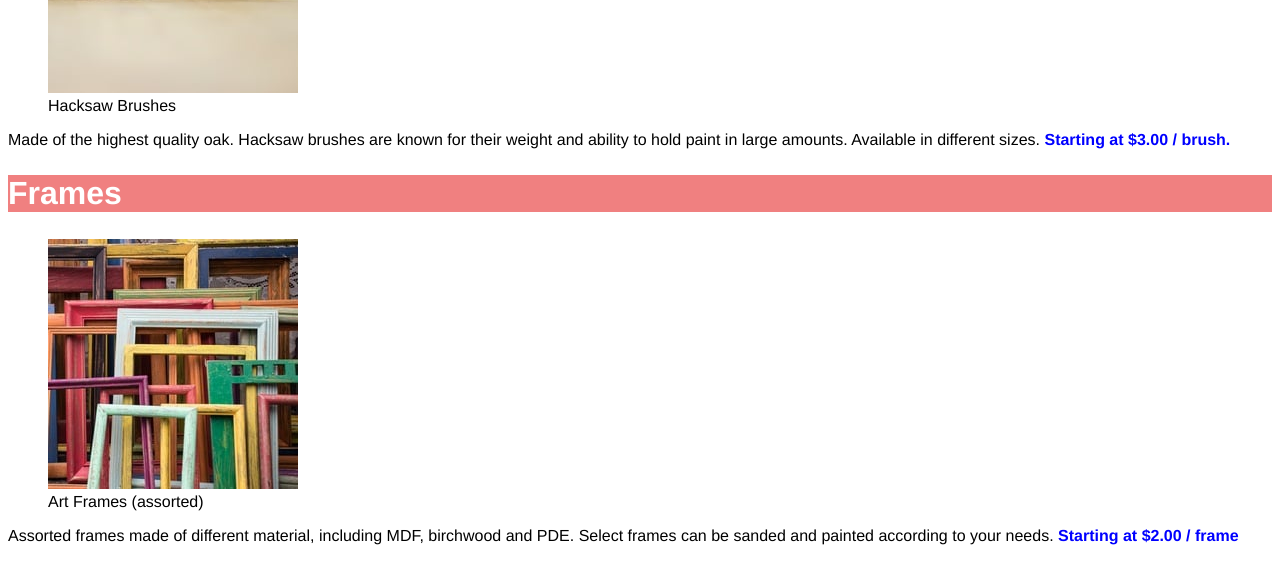
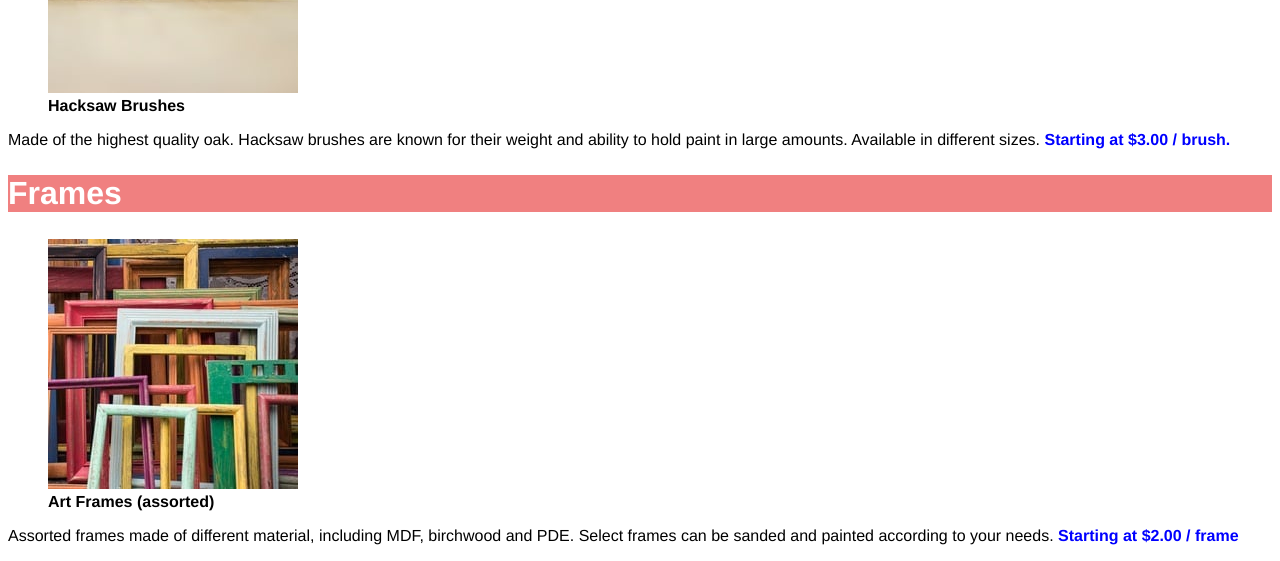
Before and after one commit to tenguterror/Dosmoto-Project, a plain HTML site: page index.html in a window 1280 px wide. Shown: the part 949-1510 px from the top of the page. Drawn offline with Linux system fonts and the light colour scheme.

Commit message:
add bold to figcaption elements

```diff
--- a/style.css
+++ b/style.css
@@ -33,3 +33,7 @@ span {
   font-weight: bold;
   color: blue;
 }
+
+figcaption {
+  font-weight: bold;
+}
```
